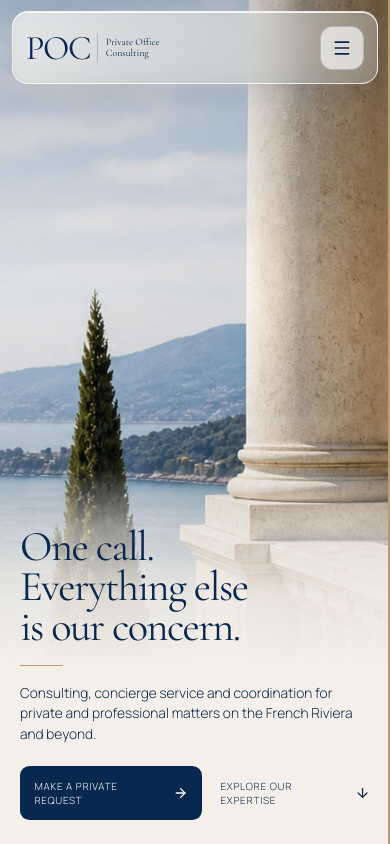
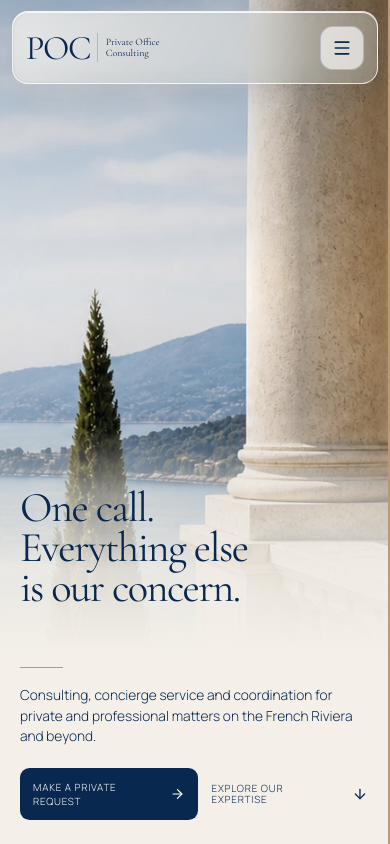
Before and after one commit to dmkstudio/poc-riviera-editorial-site, a Next.js app: page / in a window 390 px wide. Shown: the top 844 px of the page. Built offline with nearby package versions, Linux system fonts and the light colour scheme.

Commit message:
Stabilize mobile layout across locales

```diff
--- a/app/PocSite.tsx
+++ b/app/PocSite.tsx
@@ -96,7 +96,7 @@ export default function PocSite() {
   function openService(key: DirectionKey, trigger: HTMLButtonElement){serviceTrigger.current=trigger;setServiceDialog(key)}
   function closeService(){setServiceDialog(null);window.setTimeout(()=>serviceTrigger.current?.focus(),0)}
   function request(key?: RequestDirection){ if(key)setActive(key); setServiceDialog(null); window.history.replaceState(null,"","#contact"); document.getElementById("contact")?.scrollIntoView({behavior:reduce?"auto":"smooth"}); }
-  return <MotionConfig reducedMotion="user" transition={{duration:.7,ease:[.22,1,.36,1]}}><div className={`site-root${pageReady ? " is-ready" : ""}`}>
+  return <MotionConfig reducedMotion="user" transition={{duration:.7,ease:[.22,1,.36,1]}}><div className={`site-root${pageReady ? " is-ready" : ""}`} data-locale={locale}>
     <a className="skip" href="#main">{t.nav.skip}</a><motion.div className="progress" style={{scaleY:progress}} />
     <header><Brand label={labels[locale].brand} /><nav className="desktop-nav" aria-label="Primary navigation">{[["#home","POC"],["#approach",t.nav.approach],["#services",t.nav.expertise],["#confidentiality",t.nav.confidentiality],["#contact",t.nav.contact]].map(([href,label])=><a key={href} href={href}>{label}</a>)}</nav><LanguageSwitch locale={locale} setLocale={setLocale} label={locale === "fr" ? "Sélecteur de langue" : locale === "ru" ? "Выбор языка" : "Language selector"}/><button className="menu-button" onClick={()=>setMenu(v=>!v)} aria-expanded={menu} aria-controls="mobile-navigation" aria-label={menu?t.nav.menuClose:t.nav.menuOpen}>{menu?<X/>:<Menu/>}</button></header>
     <AnimatePresence>{menu&&<motion.nav id="mobile-navigation" className="mobile-menu" initial={{opacity:0,y:-12}} animate={{opacity:1,y:0}} exit={{opacity:0,y:-10}} transition={{duration:.28}}>{[["#home","POC"],["#approach",t.nav.approach],["#services",t.nav.expertise],["#confidentiality",t.nav.confidentiality],["#contact",t.nav.contact]].map(([href,label])=><a key={href} href={href} onClick={()=>setMenu(false)}>{label}</a>)}<LanguageSwitch locale={locale} setLocale={setLocale} label={locale === "fr" ? "Sélecteur de langue" : locale === "ru" ? "Выбор языка" : "Language selector"}/></motion.nav>}</AnimatePresence>
--- a/app/globals.css
+++ b/app/globals.css
@@ -1095,3 +1095,35 @@ header{
     background:linear-gradient(90deg,transparent 0%,rgba(185,154,114,.7) 18%,rgba(185,154,114,.7) 82%,transparent 100%);
   }
 }
+
+/* Mobile localization stability: translations may wrap, but their component
+   slots stay intentional so changing language never reflows the composition. */
+@media(max-width:760px){
+  .mobile-menu>a{display:flex;align-items:center;min-height:3.2rem;padding:.5rem .25rem;line-height:1.08}
+  .mobile-menu .language{flex:0 0 auto}
+  .hero-copy{min-height:clamp(22rem,49svh,26rem);display:flex;flex-direction:column;justify-content:flex-end}
+  .hero-copy h1{min-height:8.95rem;display:block}
+  .hero-copy>p{min-height:3.2rem}
+  .hero-actions{display:grid;grid-template-columns:minmax(0,1fr) minmax(8.75rem,10rem);align-items:stretch;gap:.75rem;height:3.25rem}
+  .hero-actions .primary-action,.hero-actions a:not(.primary-action){width:100%;height:3.25rem;min-height:3.25rem;justify-content:space-between;margin:0}
+  .hero-actions .primary-action{padding:.72rem .82rem}
+  .hero-actions a:not(.primary-action){padding:.55rem .1rem;text-align:left;line-height:1.15}
+  .approach-item p{min-height:4.8rem}
+  .assurances span{min-height:2.4rem}
+  .services-head>p:last-child{min-height:5.4rem}
+  .point p{min-height:3rem}
+  .form>label:not(.honeypot):not(.task){min-height:5.65rem}
+  .form .task{min-height:9.2rem}
+  .form .privacy{min-height:3.6rem}
+  .form .submit{height:3.45rem;min-height:3.45rem}
+  .service-dialog-header{min-height:4.55rem}
+  .service-dialog-body h2{min-height:6.15rem}
+  .service-dialog-body .service-promise{min-height:7.15rem}
+  .service-dialog-groups{margin-top:0}
+  .service-dialog-footer button{height:3.35rem;min-height:3.35rem}
+}
+@media(max-width:360px){
+  .hero-copy{min-height:24rem}
+  .hero-actions{grid-template-columns:minmax(0,1fr) 8.25rem;gap:.6rem}
+  .hero-actions button,.hero-actions a{letter-spacing:.055em}
+}
```
